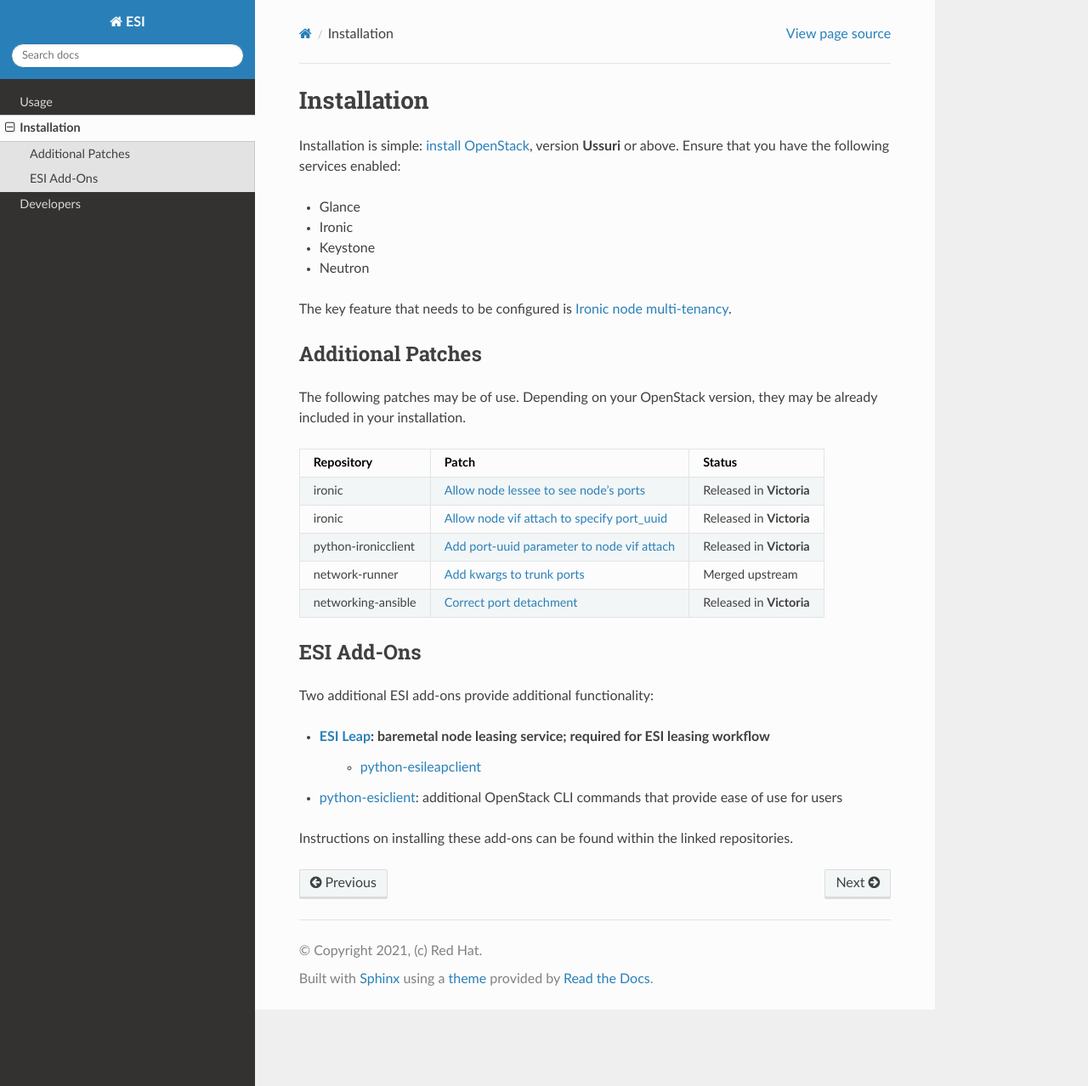
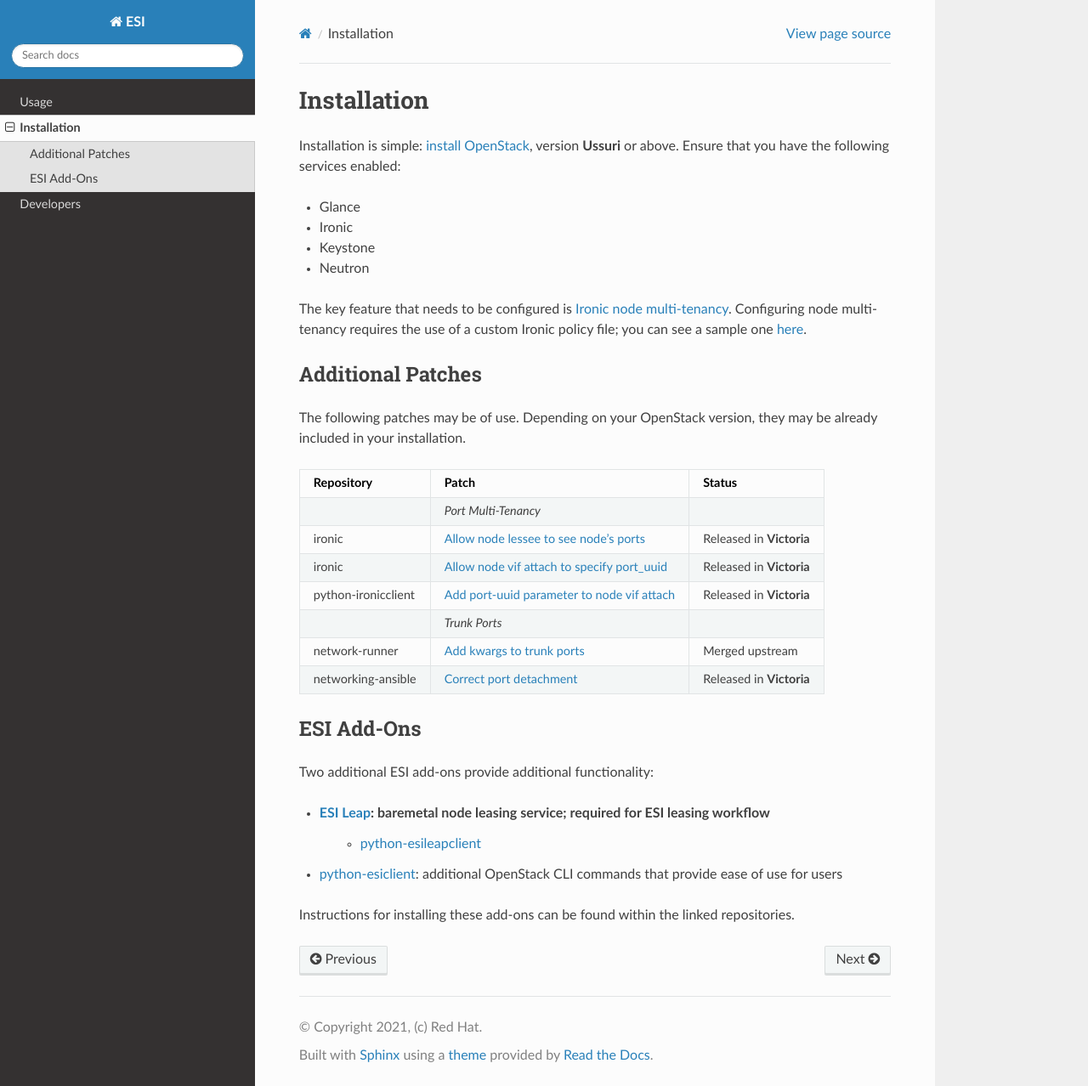
Before and after one commit to CCI-MOC/esi, a Sphinx documentation site: the page built from docs/source/install/index.rst, in a window 1280 px wide and 1278 px high. Shown: the whole window at 85% size. Built offline with Sphinx 7.4.7 and the Read the Docs theme 2.0.0, drawn with Linux system fonts in a browser that asks for light colours.

Commit message:
Various install doc clarifications
This update adds a link to a sample Ironic policy file and
categorizes the 'additional patches'.

```diff
--- a/docs/source/install/index.rst
+++ b/docs/source/install/index.rst
@@ -8,22 +8,30 @@
 * Keystone
 * Neutron
 
-The key feature that needs to be configured is `Ironic node multi-tenancy`_.
+The key feature that needs to be configured is `Ironic node multi-tenancy`_. Configuring node multi-tenancy requires the use of a custom Ironic policy file; you can see a sample one `here`_.
 
 Additional Patches
 ------------------
 
 The following patches may be of use. Depending on your OpenStack version, they may be already included in your installation.
 
-=================== ============================================= ========================
-Repository          Patch                                         Status
-=================== ============================================= ========================
-ironic              `Allow node lessee to see node's ports`_      Released in **Victoria**
-ironic              `Allow node vif attach to specify port_uuid`_ Released in **Victoria**
-python-ironicclient `Add port-uuid parameter to node vif attach`_ Released in **Victoria**
-network-runner      `Add kwargs to trunk ports`_                  Merged upstream
-networking-ansible  `Correct port detachment`_                    Released in **Victoria**
-=================== ============================================= ========================
++---------------------+-----------------------------------------------+--------------------------+
+| Repository          | Patch                                         | Status                   |
++=====================+===============================================+==========================+
+|                     | *Port Multi-Tenancy*                          |                          |
++---------------------+-----------------------------------------------+--------------------------+
+| ironic              | `Allow node lessee to see node's ports`_      | Released in **Victoria** |
++---------------------+-----------------------------------------------+--------------------------+
+| ironic              | `Allow node vif attach to specify port_uuid`_ | Released in **Victoria** |
++---------------------+-----------------------------------------------+--------------------------+
+| python-ironicclient | `Add port-uuid parameter to node vif attach`_ | Released in **Victoria** |
++---------------------+-----------------------------------------------+--------------------------+
+|                     | *Trunk Ports*                                 |                          |
++---------------------+-----------------------------------------------+--------------------------+
+| network-runner      | `Add kwargs to trunk ports`_                  | Merged upstream          |
++---------------------+-----------------------------------------------+--------------------------+
+| networking-ansible  | `Correct port detachment`_                    | Released in **Victoria** |
++---------------------+-----------------------------------------------+--------------------------+
 
 ESI Add-Ons
 -----------
@@ -34,10 +42,11 @@
    * `python-esileapclient`_
 * `python-esiclient`_: additional OpenStack CLI commands that provide ease of use for users
 
-Instructions on installing these add-ons can be found within the linked repositories.
+Instructions for installing these add-ons can be found within the linked repositories.
 
 .. _install OpenStack: https://docs.openstack.org/install-guide/
 .. _Ironic node multi-tenancy: https://docs.openstack.org/ironic/latest/admin/node-multitenancy.html
+.. _here: https://github.com/CCI-MOC/esi/blob/master/etc/ironic/policy.yaml.sample
 .. _ESI Leap: https://github.com/CCI-MOC/esi-leap
 .. _python-esileapclient: https://github.com/CCI-MOC/python-esileapclient
 .. _python-esiclient: https://github.com/CCI-MOC/python-esiclient
```
Also changed, not shown: 2 other files.
